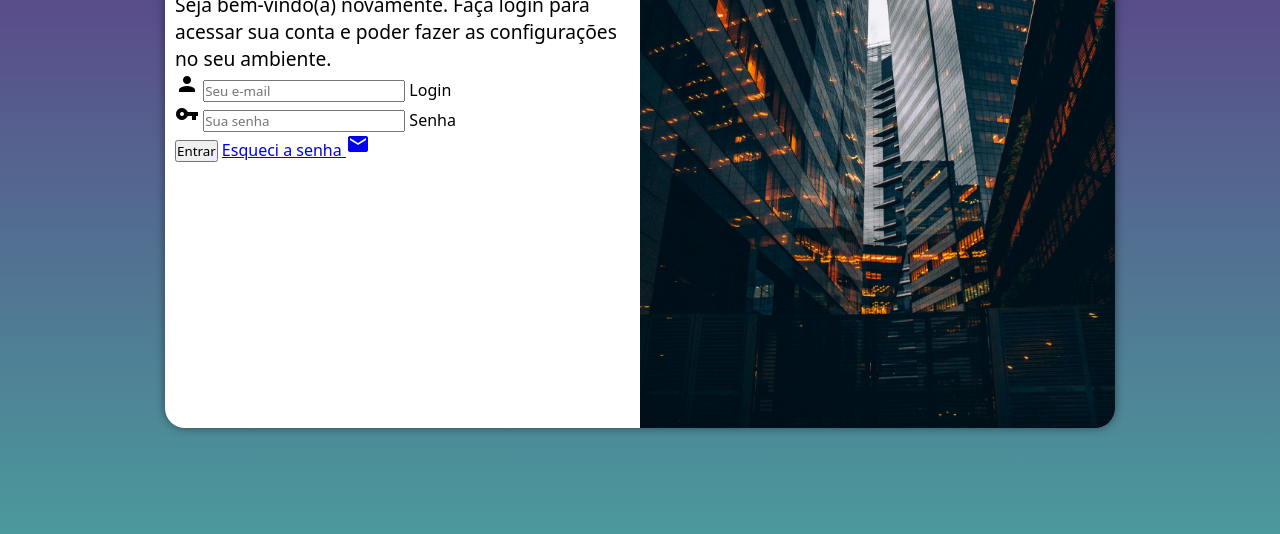
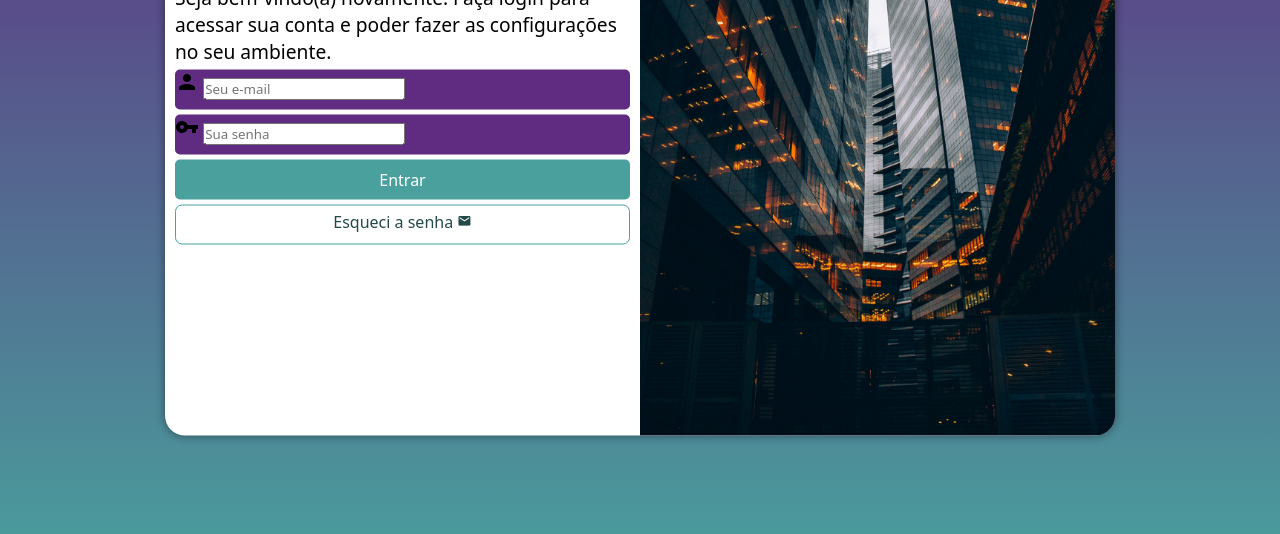
Before and after one commit to rodrigodgo/projeto-login, a plain HTML site: page index.html in a window 1280 px wide. Shown: the part 222-756 px from the top of the page. Drawn offline with Linux system fonts and the light colour scheme.

Commit message:
editando tela de login

```diff
--- a/estilos/style.css
+++ b/estilos/style.css
@@ -36,7 +36,7 @@ section#login {
 
     background-color: white;
     width: 250px;
-    height: 500px;
+    height: 515px;
     border-radius: 20px;
     box-shadow: 0px 0px 10px rgba(0, 0, 0, 0.452);
 
@@ -69,3 +69,60 @@ div#formulario > h1 {
 div#formulario > p {
     font-size: 0.8em;
 }
+
+div.campo > label {
+    display: none;
+}
+
+form > div.campo {
+    background-color: #5f2c82;
+    display: block;
+    width: 100%;
+    height: 40px;
+    border-radius: 5px;
+    margin: 5px 0px;
+
+
+
+
+
+}
+
+form > input[type=submit] {
+    display: block;
+    font-size: 1em;
+    width: 100%;
+    height: 40px;
+    background-color: #49a09d;
+    color: white;
+    border: none;
+    border-radius: 5px;
+    cursor: pointer;
+}
+
+form > input[type=submit]:hover {
+    background-color: #1e4241 ;
+}
+
+form > a.botao {
+    display: block;
+    text-align: center;
+    font-size: 1em;
+    width: 100%;
+    height: 40px;
+    padding-top: 5px;
+    margin-top: 5px;
+    background-color: white ;
+    color: #234948;
+    border: 1px solid #49a09d;
+    border-radius:  7px;
+    text-decoration: none;
+}
+
+form > a.botao:hover {
+    background-color: #64e0dc  ;
+}
+
+form > a.botao > span {
+    font-size: 0.9em;
+}
--- a/index.html
+++ b/index.html
@@ -31,7 +31,7 @@
                         <label for="isenha">Senha</label>
                     </div>
                     <input type="submit" value="Entrar">
-                    <a href="esqueci.html">
+                    <a href="esqueci.html" class="botao">
                         Esqueci a senha <span class="material-icons md-18">mail</span>
                     </a>
 
```
